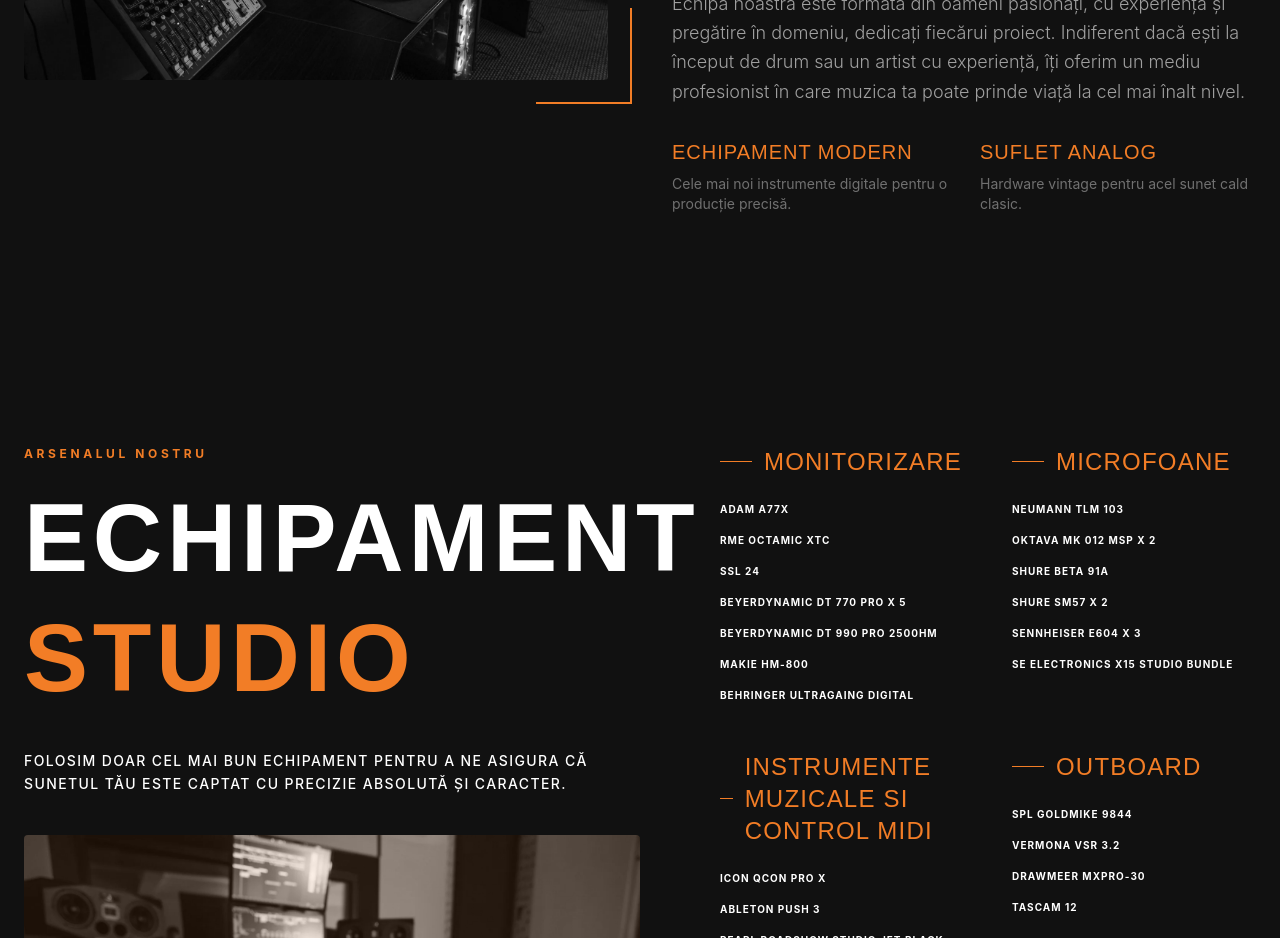
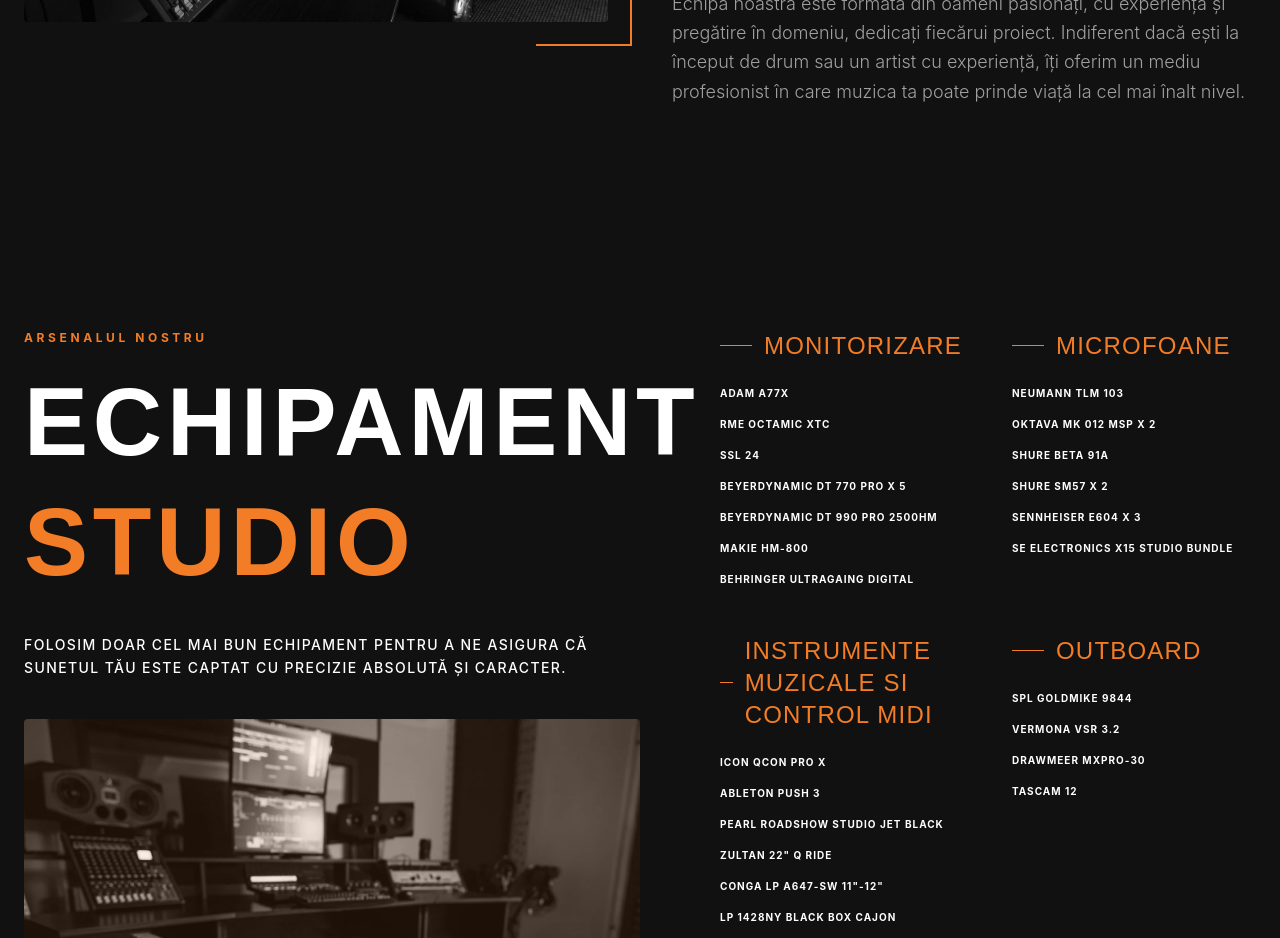
Before and after one commit to moskon1/proart.studio, a React (Vite) app: page / in a window 1280 px wide. Shown: the part 4180-5118 px from the top of the page. Built offline with nearby package versions, Linux system fonts and the light colour scheme.

Commit message:
about fix

```diff
--- a/src/components/About.tsx
+++ b/src/components/About.tsx
@@ -57,16 +57,7 @@
                 profesionist în care muzica ta poate prinde viață la cel mai înalt nivel.
               </p>
             </div>
-            <div className="grid grid-cols-2 gap-8 mb-10">
-              <div>
-                <h4 className="text-studio-accent font-display text-xl mb-2">Echipament Modern</h4>
-                <p className="text-white/40 text-sm">Cele mai noi instrumente digitale pentru o producție precisă.</p>
-              </div>
-              <div>
-                <h4 className="text-studio-accent font-display text-xl mb-2">Suflet Analog</h4>
-                <p className="text-white/40 text-sm">Hardware vintage pentru acel sunet cald clasic.</p>
-              </div>
-            </div>
+
 
           </motion.div>
         </div>
```
